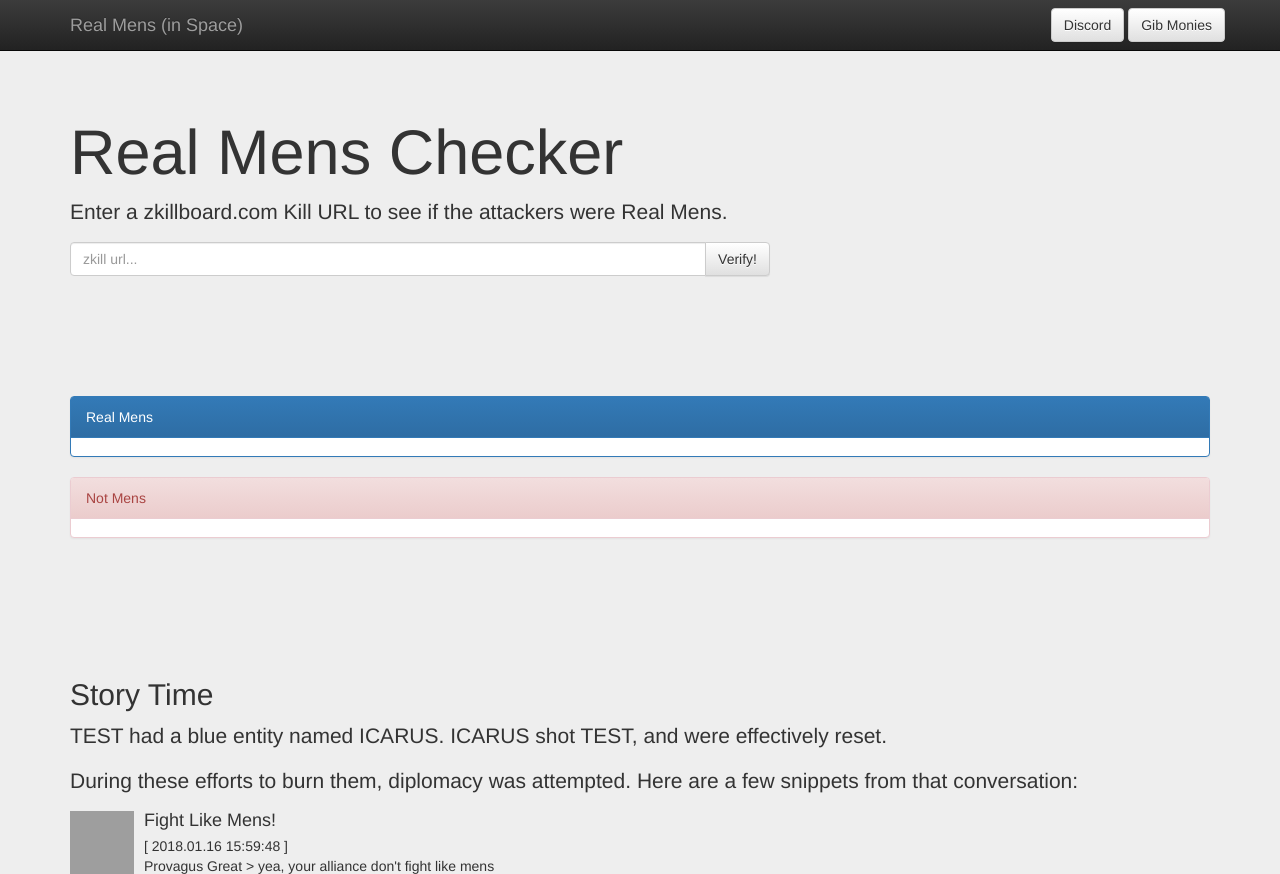
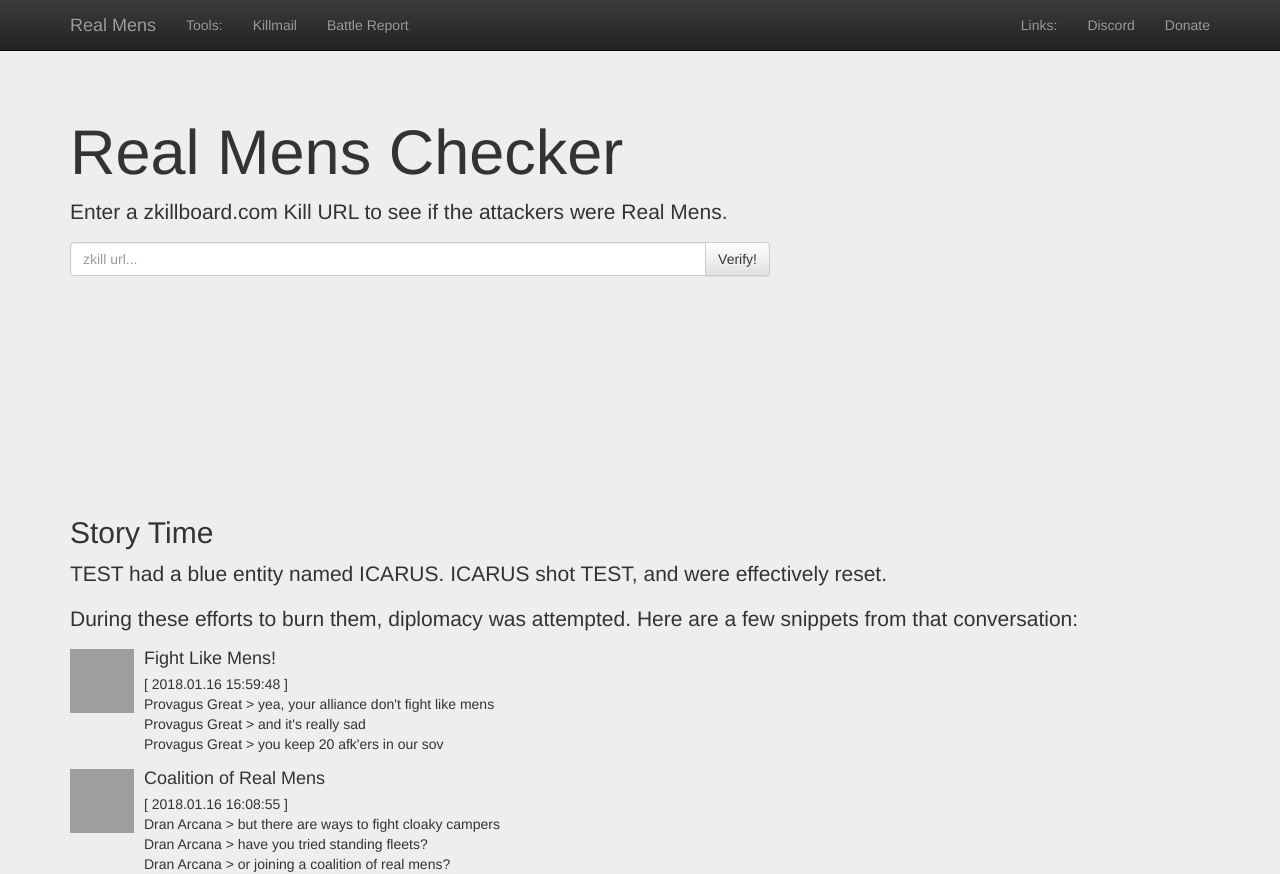
Before and after one commit to tehraven/RealMens.Space, a PHP site: page / in a window 1280 px wide. Shown: the top 874 px of the page. Run offline with PHP 8.4, Linux system fonts and the light colour scheme; some libraries are stand-ins or nearby versions; grey boxes are pictures that could not be loaded.

Commit message:
More unmenly mens
+ Prep for battle report

```diff
--- a/servers/web/index.php
+++ b/servers/web/index.php
@@ -36,14 +36,19 @@
             <span class="icon-bar"></span>
             <span class="icon-bar"></span>
           </button>
-          <a class="navbar-brand" href="/">Real Mens (in Space)</a>
+          <a class="navbar-brand" href="/">Real Mens</a>
         </div>
-        <div id="navbar" class="navbar-collapse collapse hidden">
-          <form class="navbar-form navbar-right" role="form">
-            <a class="btn btn-default navbar-left" href="https://discord.gg/CUSbtq9" target="_blank" role="button">Discord</a>
-            &nbsp;
-            <a class="btn btn-default navbar-right" href="https://PayPal.Me/tehraven" target="_blank" role="button">Gib Monies</a>
-          </form>
+        <div id="navbar" class="navbar-collapse collapse">
+          <ul class="nav navbar-nav">
+            <li class='visible-lg'><a>Tools:</a></li>
+            <li> <a href="/#kill">Killmail</a> </li>
+            <li> <a href="/#battle">Battle Report</a> </li>
+          </ul>
+          <ul class="nav navbar-nav navbar-right">
+            <li class='visible-lg'><a>Links:</a></li>
+            <li> <a href="https://discord.gg/CUSbtq9">Discord</a> </li>
+            <li> <a href="https://PayPal.Me/tehraven">Donate</a> </li>
+          </ul>
         </div><!--/.navbar-collapse -->
       </div>
     </nav>
@@ -124,7 +129,7 @@
 
         <br /><br /><br />
 
-        <div id="div_zkill_attackers" class="container">
+        <div id="div_zkill_attackers" class="container hidden">
 
             <div class="panel panel-primary">
                 <div class="panel-heading">Real Mens</div>
--- a/servers/web/js/app.js
+++ b/servers/web/js/app.js
@@ -196,7 +196,7 @@ const isAttackerMens = attacker => {
     for(var i in killData.attackers) {
         total += killData.attackers[i].damage_done;
     }
-    if(attacker.damageDone < (total / 33)) {
+    if(attacker.damageDone < (total / (killData.attackers.length > 20 ? 75 : 33))) {
         mensData = [false, "Not Menly Damage"];
     }
 
--- a/servers/web/js/main.js
+++ b/servers/web/js/main.js
@@ -28,13 +28,17 @@ let notMenWeaponTypes = [
     {typeID:23473, typeName:'Hornet EC-900', reason:'Real Mens do not use ewar. -Farmstink'},
     {typeID:23707, typeName:'Hornet EC-300', reason:'Real Mens do not use ewar. -Farmstink'}
 ];
+let unmenlyWhines = [
+    'This type of gameplay disables fun',
+    'Was this a gank or a blob?',
+    'How are our newbies supposed to make any ISK?'
+]
 
 const resetApp = () => {
     killData = attackersData = [];
     attackersStats = {mens:0,notMens:0};
-    $("#div_zkill_lostship_meter").html('');
-    $("#div_zkill_attackers_mens, #div_zkill_attackers_notmens").html('').hide();
-    $("#div_zkill_lostship").addClass('hidden');
+    $("#div_zkill_lostship_meter, #div_zkill_attackers_mens, #div_zkill_attackers_notmens").html('');
+    $("#div_zkill_lostship, #div_zkill_attackers").hide();
 }
 
 const updateKillReport = data => {
@@ -64,9 +68,9 @@ const updateKillReport = data => {
             $("#div_zkill_lostship_c p:nth-of-type(1)").html('<small> ( Loading... ) </small>');
             $("#div_zkill_lostship_c p:nth-of-type(2)").hide();
 
-            $("#div_zkill_lostship").removeClass('hidden');
+            $("#div_zkill_lostship").removeClass('hidden').fadeIn();
 
-            $('#div_zkill_attackers_mens, #div_zkill_attackers_notmens').html('').show();
+            $('#div_zkill_attackers_mens, #div_zkill_attackers_notmens').html('');
             if(data.attackers && data.attackers.length) {
                 for(var attacker in data.attackers) {
                     getAttackerData(data.attackers[attacker])
@@ -75,7 +79,7 @@ const updateKillReport = data => {
                             var target = mensData[0] ? 'div_zkill_attackers_mens' : 'div_zkill_attackers_notmens';
                             var html = buildAttackerRow(attackerData, mensData);
                             $('#'+target).append(html);
-                            $('#'+target+'_label').show();
+                            $('#'+target+'_label').removeClass('hidden').fadeIn();
                             displayKillStats();
                         })
                         .catch(error => console.log(error));
@@ -83,7 +87,7 @@ const updateKillReport = data => {
                 $("#div_confused").removeClass("hidden");
 
             }
-
+            $("#div_zkill_attackers").removeClass('hidden').fadeIn();
 
         })
         .catch(error => console.log(error));
@@ -117,8 +121,8 @@ const displayKillStats = () => {
     var menlyDeathRating = (attackersStats.mens / (attackersStats.mens+attackersStats.notMens));
 
     var ratingHtml = '';
-    if(menlyDeathRating < 0.2) {
-        ratingHtml += '<p>Not Mens. These attackers should be ashamed.</p>';
+    if( (menlyDeathRating < 0.05 && attackersStats.mens > 25) || (menlyDeathRating < 0.1 && attackersStats.mens > 10) || (menlyDeathRating < 0.2 && attackersStats.mens < 3) ) {
+        ratingHtml += '<p>Not Mens. ' + unmenlyWhines[Math.floor(Math.random() * unmenlyWhines.length)] + '</p>';
     }
     else {
         ratingHtml += '<div class="progress">';
@@ -141,7 +145,7 @@ const displayKillStats = () => {
     $("#div_zkill_lostship_c p:nth-of-type(1)").html("Most Menly Attacker");
     $("#div_zkill_lostship_c p:nth-of-type(2) a:nth-of-type(1)").text("Profile").attr('href', 'https://evewho.com/pilot/' + mostMenly.characterName);
     $("#div_zkill_lostship_c p:nth-of-type(2) a:nth-of-type(2)").text("Killboard").attr('href', 'https://zkillboard.com/character/' + mostMenly.characterID + '/');
-    $("#div_zkill_lostship_c p:nth-of-type(2)").show();
+    $("#div_zkill_lostship_c p:nth-of-type(2)").removeClass('hidden').fadeIn();
 }
 
 $('#btn_verify_zkillurl').on('click', function() {
```
